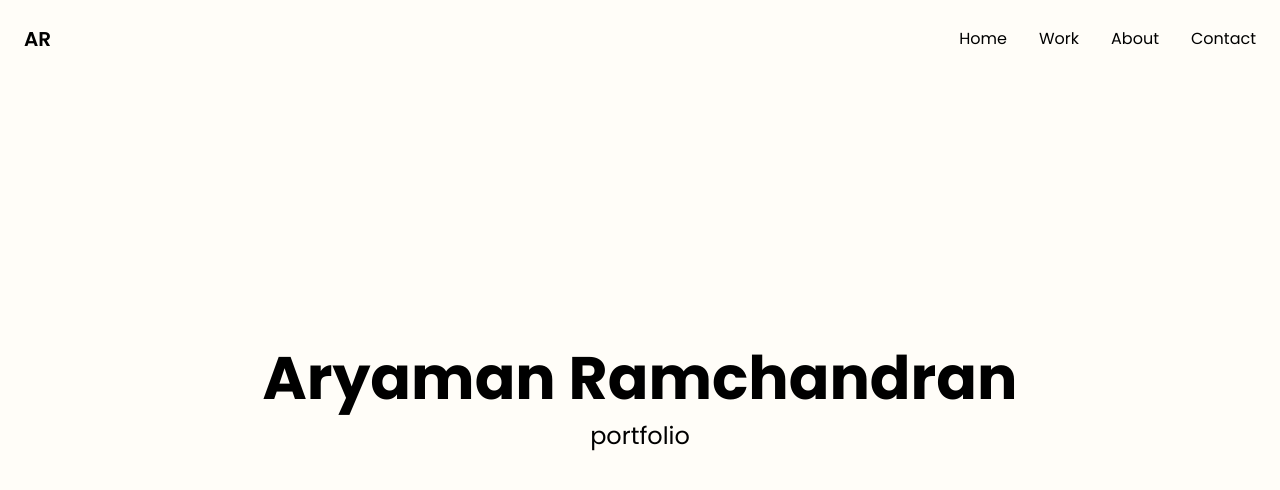
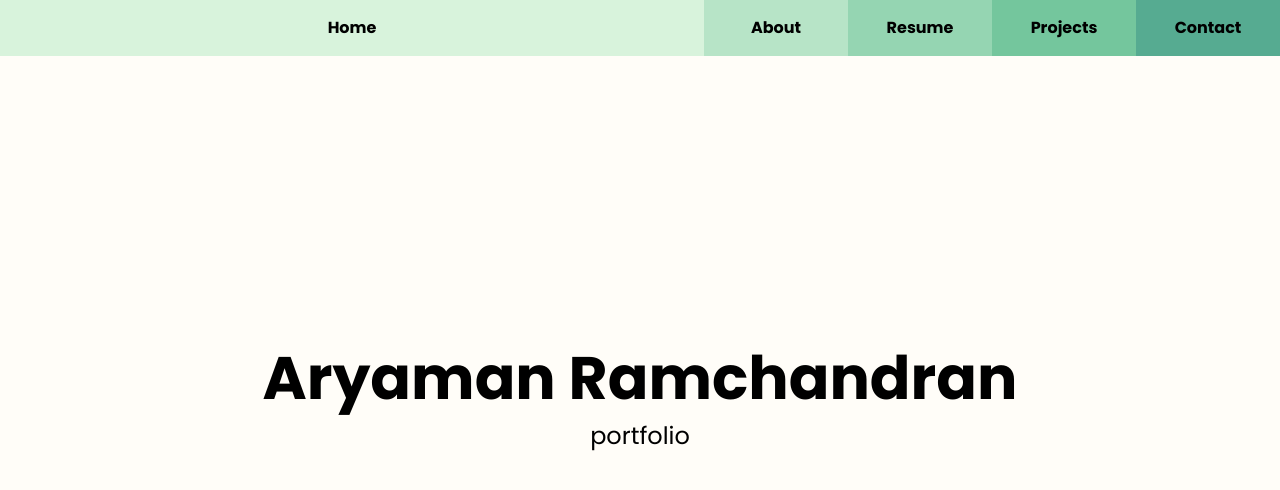
Before and after one commit to aryamanram/aryaman-ramchandran-portfolio-website, a React (Vite) app in the folder client/: page / in a window 1280 px wide. Shown: the top 490 px of the page. Built offline with nearby package versions, Linux system fonts and the light colour scheme.

Commit message:
Base Navbar

```diff
--- a/client/src/Components/Navbar.jsx
+++ b/client/src/Components/Navbar.jsx
@@ -1,14 +1,59 @@
+import { useEffect, useRef } from 'react'
+import { useLocation } from 'react-router-dom'
+import { gsap } from 'gsap'
+
 function Navbar() {
+  const location = useLocation()
+  const itemRefs = useRef([])
+
+  const navItems = [
+    { label: 'Home', color: '#D8F3DC', href: '/' },
+    { label: 'About', color: '#B7E4C7', href: '/about' },
+    { label: 'Resume', color: '#95D5B2', href: '/resume' },
+    { label: 'Projects', color: '#74C69D', href: '/projects' },
+    { label: 'Contact', color: '#56AB91', href: '/contact' },
+  ]
+
+  useEffect(() => {
+    const activeIndex = navItems.findIndex(item => item.href === location.pathname)
+
+    itemRefs.current.forEach((ref, index) => {
+      if (ref) {
+        const isActive = index === activeIndex
+        gsap.to(ref, {
+          flexGrow: isActive ? 6 : 1,
+          duration: 0.5,
+          ease: 'power2.out',
+        })
+      }
+    })
+  }, [location.pathname])
+
   return (
-    <nav style={{ position: 'fixed', top: 0, left: 0, right: 0, padding: '1.5rem', zIndex: 50 }}>
-      <div style={{ display: 'flex', justifyContent: 'space-between', alignItems: 'center' }}>
-        <div style={{ fontSize: '1.25rem', fontWeight: 600, color: 'black' }}>AR</div>
-        <div style={{ display: 'flex', gap: '2rem' }}>
-          <a href="/" style={{ color: 'black' }}>Home</a>
-          <a href="/work" style={{ color: 'black' }}>Work</a>
-          <a href="/about" style={{ color: 'black' }}>About</a>
-          <a href="/contact" style={{ color: 'black' }}>Contact</a>
-        </div>
+    <nav style={{ position: 'fixed', top: 0, left: 0, right: 0, zIndex: 50 }}>
+      <div style={{ display: 'flex', width: '100%' }}>
+        {navItems.map((item, index) => (
+          <a
+            key={item.label}
+            ref={(el) => (itemRefs.current[index] = el)}
+            href={item.href}
+            style={{
+              flexGrow: item.href === location.pathname ? 6 : 1,
+              flexBasis: 0,
+              backgroundColor: item.color,
+              color: 'black',
+              padding: '1rem',
+              textAlign: 'center',
+              textDecoration: 'none',
+              fontWeight: 700,
+              fontFamily: "'Poppins', sans-serif",
+              overflow: 'hidden',
+              whiteSpace: 'nowrap',
+            }}
+          >
+            {item.label}
+          </a>
+        ))}
       </div>
     </nav>
   )
--- a/client/src/main.jsx
+++ b/client/src/main.jsx
@@ -3,12 +3,20 @@ import { createRoot } from 'react-dom/client'
 import { BrowserRouter, Routes, Route } from 'react-router-dom'
 import './index.css'
 import Home from './pages/Home'
+import About from './pages/About'
+import Resume from './pages/Resume'
+import Projects from './pages/Projects'
+import Contact from './pages/Contact'
 
 createRoot(document.getElementById('root')).render(
   <StrictMode>
     <BrowserRouter>
       <Routes>
         <Route path="/" element={<Home />} />
+        <Route path="/about" element={<About />} />
+        <Route path="/resume" element={<Resume />} />
+        <Route path="/projects" element={<Projects />} />
+        <Route path="/contact" element={<Contact />} />
       </Routes>
     </BrowserRouter>
   </StrictMode>
--- /dev/null
+++ b/client/src/pages/About.jsx
@@ -0,0 +1,12 @@
+import Navbar from "../Components/Navbar.jsx"
+
+const About = () => {
+  return (
+    <>
+      <Navbar />
+      <div>About</div>
+    </>
+  )
+}
+
+export default About
--- /dev/null
+++ b/client/src/pages/Contact.jsx
@@ -0,0 +1,12 @@
+import Navbar from "../Components/Navbar.jsx"
+
+const Contact = () => {
+  return (
+    <>
+      <Navbar />
+      <div>Contact</div>
+    </>
+  )
+}
+
+export default Contact
--- /dev/null
+++ b/client/src/pages/Projects.jsx
@@ -0,0 +1,12 @@
+import Navbar from "../Components/Navbar.jsx"
+
+const Projects = () => {
+  return (
+    <>
+      <Navbar />
+      <div>Projects</div>
+    </>
+  )
+}
+
+export default Projects
--- /dev/null
+++ b/client/src/pages/Resume.jsx
@@ -0,0 +1,12 @@
+import Navbar from "../Components/Navbar.jsx"
+
+const Resume = () => {
+  return (
+    <>
+      <Navbar />
+      <div>Resume</div>
+    </>
+  )
+}
+
+export default Resume
```
